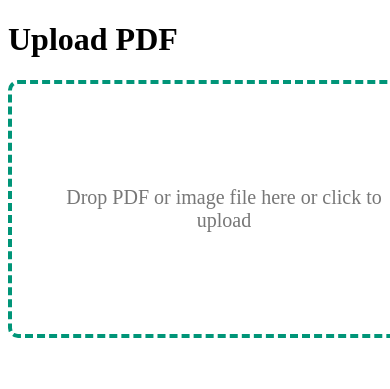
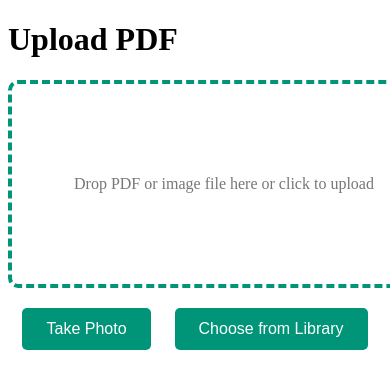
Before and after one commit to rjpower/noteomatic, a Flask app: page /upload in a window 390 px wide; the page is wider, and only the part inside the window is pictured. Shown: the top 389 px of that part. Run offline with Flask 3, Linux system fonts and the light colour scheme.

Commit message:
feat: Enhance upload page with mobile camera and photo library support

```diff
--- a/src/noteomatic/templates/upload.html
+++ b/src/noteomatic/templates/upload.html
@@ -32,6 +32,40 @@
             display: none;
         }
 
+        .mobile-controls {
+            display: none;
+            width: 100%;
+            max-width: 600px;
+            margin: 20px auto;
+            text-align: center;
+        }
+
+        .mobile-btn {
+            background-color: #009578;
+            color: white;
+            border: none;
+            padding: 12px 24px;
+            margin: 0 10px;
+            border-radius: 5px;
+            font-size: 16px;
+            cursor: pointer;
+        }
+
+        .mobile-btn:active {
+            background-color: #007558;
+        }
+
+        @media (max-width: 768px) {
+            .mobile-controls {
+                display: block;
+            }
+
+            .drop-zone {
+                height: 150px;
+                font-size: 16px;
+            }
+        }
+
         #status {
             text-align: center;
             margin-top: 20px;
@@ -43,7 +77,13 @@
     <h1>Upload PDF</h1>
     <div class="drop-zone">
         <span class="drop-zone__prompt">Drop PDF or image file here or click to upload</span>
-        <input type="file" name="pdf" class="drop-zone__input" accept=".pdf,.png,.jpg,.jpeg,.heic">
+        <input type="file" name="pdf" class="drop-zone__input" accept=".pdf,.png,.jpg,.jpeg,.heic" capture>
+    </div>
+
+    <!-- Mobile-specific controls -->
+    <div class="mobile-controls">
+        <button onclick="captureImage('camera')" class="mobile-btn">Take Photo</button>
+        <button onclick="captureImage('library')" class="mobile-btn">Choose from Library</button>
     </div>
     <div id="status"></div>
 
@@ -88,6 +128,30 @@
             });
         });
 
+        // Check if we're on a mobile device
+        function isMobile() {
+            return /Android|webOS|iPhone|iPad|iPod|BlackBerry|IEMobile|Opera Mini/i.test(navigator.userAgent);
+        }
+
+        // Show/hide mobile controls based on device
+        window.addEventListener('load', function() {
+            if (isMobile()) {
+                document.querySelector('.mobile-controls').style.display = 'block';
+            }
+        });
+
+        // Handle camera/library capture
+        function captureImage(source) {
+            const input = document.querySelector(".drop-zone__input");
+            input.removeAttribute('capture');
+
+            if (source === 'camera') {
+                input.setAttribute('capture', 'environment');
+            }
+
+            input.click();
+        }
+
         function uploadFile(file) {
             const formData = new FormData();
             formData.append("pdf", file);
```
